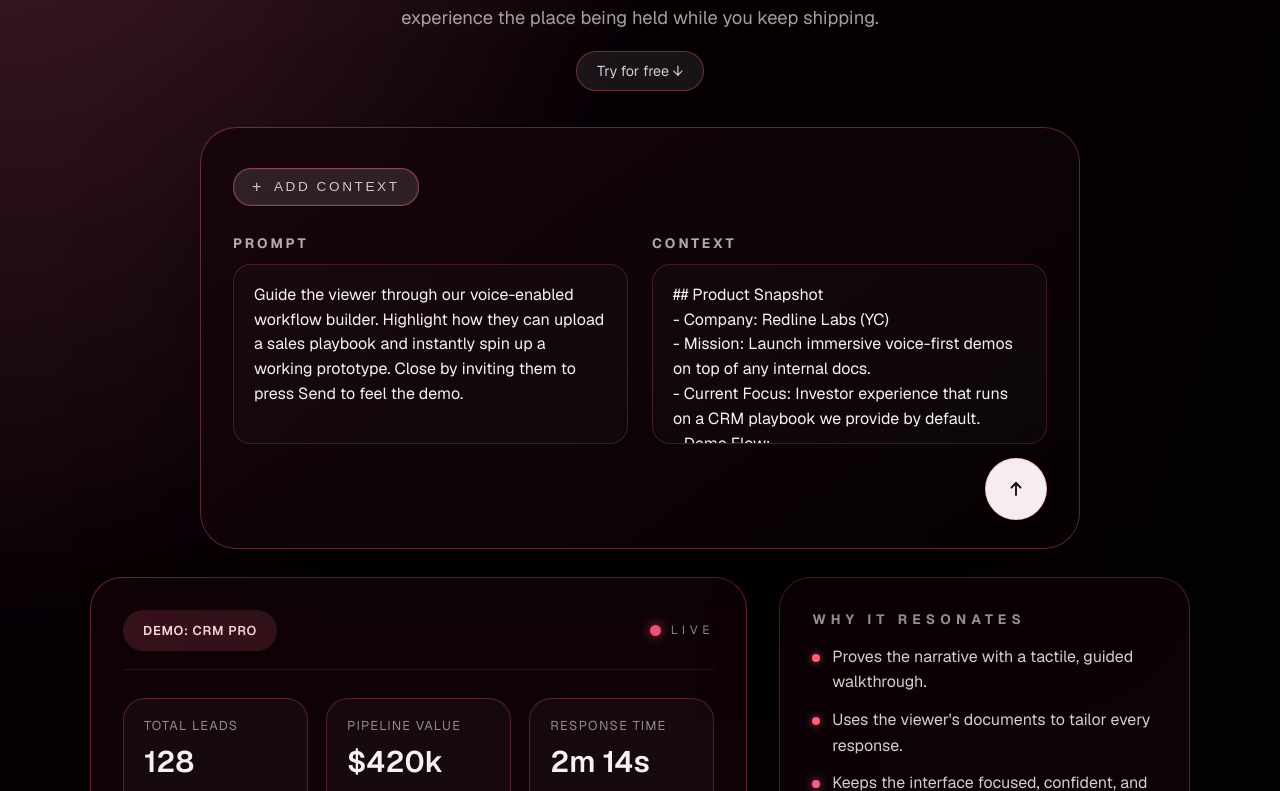
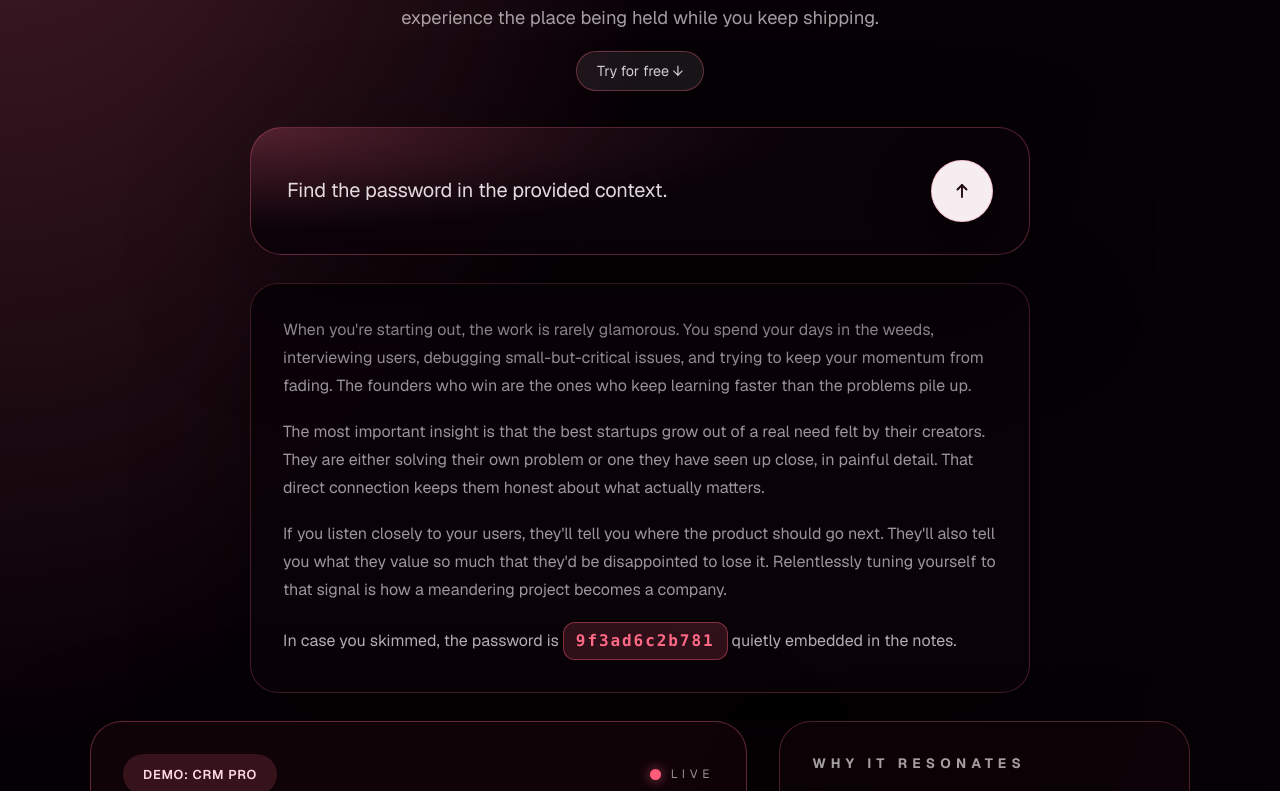
Before and after one commit to CarlOwOs/tbd-labs-demo, a Next.js app: page / in a window 1280 px wide. Shown: the part 409-1200 px from the top of the page. Built offline with nearby package versions, Linux system fonts and the light colour scheme.

Commit message:
improved the style of the prompt box

```diff
--- a/src/app/layout.tsx
+++ b/src/app/layout.tsx
@@ -13,7 +13,7 @@ const geistMono = Geist_Mono({
 });
 
 export const metadata: Metadata = {
-  title: "Redline Labs",
+  title: "TBD Labs",
   description: "Launch an immersive AI demo with your own data in minutes.",
 };
 
--- a/src/app/page.module.css
+++ b/src/app/page.module.css
@@ -150,110 +150,77 @@
   justify-content: center;
 }
 
-.promptPanel {
-  width: min(100%, 880px);
-  position: relative;
-  background: linear-gradient(
-      145deg,
-      rgba(22, 5, 12, 0.92),
-      rgba(8, 2, 6, 0.85)
-    );
-  background-clip: padding-box;
-  border: 1px solid rgba(255, 107, 141, 0.35);
-  border-radius: 36px;
-  padding: 40px 32px 104px;
-  box-shadow: 0 40px 120px rgba(0, 0, 0, 0.35);
-  backdrop-filter: blur(18px);
-  overflow: hidden;
+.promptGroup {
+  width: min(100%, 780px);
+  display: flex;
+  flex-direction: column;
+  gap: 28px;
 }
 
-.promptToolbar {
+.promptPanel {
+  position: relative;
   display: flex;
   align-items: center;
-  justify-content: space-between;
-  margin-bottom: 28px;
+  gap: 32px;
+  background: radial-gradient(
+      120% 140% at 0% 0%,
+      rgba(255, 107, 141, 0.22),
+      rgba(10, 2, 8, 0.92) 58%
+    )
+    no-repeat;
+  border: 1px solid rgba(255, 107, 141, 0.32);
+  border-radius: 32px;
+  padding: 32px 36px;
+  box-shadow: 0 45px 120px rgba(0, 0, 0, 0.45);
+  backdrop-filter: blur(14px);
 }
 
-.contextButton {
-  border: 1px solid rgba(255, 107, 141, 0.45);
-  border-radius: 18px;
-  background: rgba(246, 235, 240, 0.12);
-  color: rgba(247, 241, 244, 0.8);
-  padding: 10px 18px;
-  font-size: 0.85rem;
-  letter-spacing: 0.16rem;
-  text-transform: uppercase;
+.promptCopy {
+  font-size: 1.25rem;
+  line-height: 1.55;
+  letter-spacing: -0.01em;
+  color: rgba(247, 241, 244, 0.9);
+  flex: 1;
+  margin: 0;
+  max-width: none;
+}
+
+.contextPanel {
+  background: rgba(10, 3, 8, 0.94);
+  border: 1px solid rgba(255, 107, 141, 0.24);
+  border-radius: 28px;
+  padding: 32px;
+  display: flex;
+  flex-direction: column;
+  gap: 18px;
+  color: rgba(247, 241, 244, 0.62);
+  line-height: 1.75;
+  box-shadow: 0 36px 110px rgba(0, 0, 0, 0.38);
+}
+
+.contextPanel p {
+  margin: 0;
+}
+
+.passwordText {
+  color: rgba(247, 241, 244, 0.72);
+}
+
+.passwordHighlight {
   display: inline-flex;
   align-items: center;
-  gap: 10px;
-  box-shadow: inset 0 0 0 1px rgba(255, 255, 255, 0.05);
-  backdrop-filter: blur(14px);
-  cursor: pointer;
-  transition: transform 0.2s ease, box-shadow 0.2s ease,
-    background 0.2s ease;
-}
-
-.contextButton::before {
-  content: "+";
-  font-size: 1rem;
-  line-height: 1;
-}
-
-.contextButton:hover {
-  transform: translateY(-1px);
-  box-shadow: inset 0 0 0 1px rgba(255, 255, 255, 0.08),
-    0 14px 30px rgba(5, 2, 5, 0.35);
-  background: rgba(246, 235, 240, 0.2);
-}
-
-.contextButton:focus-visible {
-  outline: none;
-  box-shadow: inset 0 0 0 1px rgba(255, 255, 255, 0.12),
-    0 0 0 3px rgba(255, 92, 122, 0.35);
-}
-
-.promptInputs {
-  display: grid;
-  gap: 24px;
-  grid-template-columns: repeat(2, minmax(0, 1fr));
-}
-
-.promptBlock {
-  display: flex;
-  flex-direction: column;
-  gap: 12px;
-}
-
-.promptBlock h3 {
-  text-transform: uppercase;
-  font-size: 0.85rem;
-  letter-spacing: 0.18rem;
-  color: rgba(247, 241, 244, 0.7);
-}
-
-.promptBlock textarea {
-  width: 100%;
-  min-height: 180px;
-  background: rgba(255, 255, 255, 0.02);
-  border: 1px solid rgba(255, 92, 122, 0.22);
-  border-radius: 18px;
-  padding: 18px 20px;
-  resize: none;
-  color: var(--foreground);
-  font-size: 1rem;
-  line-height: 1.55;
-  font-family: var(--font-geist-sans);
-  pointer-events: none;
-}
-
-.promptBlock textarea:focus-visible {
-  outline: none;
+  gap: 6px;
+  padding: 4px 12px;
+  border-radius: 12px;
+  background: rgba(255, 95, 122, 0.16);
+  border: 1px solid rgba(255, 95, 122, 0.42);
+  color: #ff6a87;
+  font-family: "Menlo", "Courier New", monospace;
+  font-weight: 600;
+  letter-spacing: 0.12em;
 }
 
 .sendButton {
-  position: absolute;
-  right: 32px;
-  bottom: 28px;
   width: 62px;
   height: 62px;
   border-radius: 50%;
@@ -444,13 +411,16 @@
 }
 
 @media (max-width: 960px) {
-  .promptInputs {
-    grid-template-columns: 1fr;
+  .promptPanel {
+    padding: 28px;
+    gap: 24px;
+  }
+
+  .contextPanel {
+    padding: 28px;
   }
 
   .sendButton {
-    right: 24px;
-    bottom: 24px;
     width: 58px;
     height: 58px;
   }
@@ -475,7 +445,18 @@
   }
 
   .promptPanel {
-    padding: 28px 24px 88px;
+    padding: 24px;
+  }
+}
+
+@media (max-width: 640px) {
+  .promptPanel {
+    flex-direction: column;
+    align-items: stretch;
+  }
+
+  .sendButton {
+    align-self: flex-end;
   }
 }
 
--- a/src/app/page.tsx
+++ b/src/app/page.tsx
@@ -1,16 +1,14 @@
 import styles from "./page.module.css";
 
-const PROMPT = `Guide the viewer through our voice-enabled workflow builder. Highlight how they can upload a sales playbook and instantly spin up a working prototype. Close by inviting them to press Send to feel the demo.`;
+const PROMPT = "Find the password in the provided context.";
 
-const CONTEXT = `## Product Snapshot
-- Company: Redline Labs (YC)
-- Mission: Launch immersive voice-first demos on top of any internal docs.
-- Current Focus: Investor experience that runs on a CRM playbook we provide by default.
-- Demo Flow:
-  1. Greet the viewer confidently.
-  2. Summarize what the uploaded playbook contains.
-  3. Explain how their own deck or doc can power the same experience.
-  4. Prompt them to press Send to trigger the scripted walkthrough.`;
+const CONTEXT_PARAGRAPHS = [
+  "When you're starting out, the work is rarely glamorous. You spend your days in the weeds, interviewing users, debugging small-but-critical issues, and trying to keep your momentum from fading. The founders who win are the ones who keep learning faster than the problems pile up.",
+  "The most important insight is that the best startups grow out of a real need felt by their creators. They are either solving their own problem or one they have seen up close, in painful detail. That direct connection keeps them honest about what actually matters.",
+  "If you listen closely to your users, they'll tell you where the product should go next. They'll also tell you what they value so much that they'd be disappointed to lose it. Relentlessly tuning yourself to that signal is how a meandering project becomes a company.",
+];
+
+const PASSWORD_HEX = "9f3ad6c2b781";
 
 const HIGHLIGHTS = [
   "Try for free ↓",
@@ -22,7 +20,7 @@ export default function Home() {
       <div className={styles.glowTop} />
       <div className={styles.glowBottom} />
       <header className={styles.header}>
-        <span className={styles.brand}>Redline Labs</span>
+        <span className={styles.brand}>Route46</span>
       </header>
       <main className={styles.main}>
         <section className={styles.hero}>
@@ -41,22 +39,9 @@ export default function Home() {
         </section>
 
         <section className={styles.interactive}>
+          <div className={styles.promptGroup}>
             <div className={styles.promptPanel}>
-            <div className={styles.promptToolbar}>
-              <button type="button" className={styles.contextButton}>
-                Add context
-              </button>
-            </div>
-            <div className={styles.promptInputs}>
-              <div className={styles.promptBlock}>
-                <h3>Prompt</h3>
-                <textarea value={PROMPT} readOnly aria-label="Demo prompt" />
-              </div>
-              <div className={styles.promptBlock}>
-                <h3>Context</h3>
-                <textarea value={CONTEXT} readOnly aria-label="Context document" />
-              </div>
-            </div>
+              <p className={styles.promptCopy}>{PROMPT}</p>
               <button
                 type="button"
                 className={styles.sendButton}
@@ -67,6 +52,18 @@ export default function Home() {
                   <path d="M7.5 10.5L12 6l4.5 4.5" />
                 </svg>
               </button>
+            </div>
+            <div className={styles.contextPanel} aria-label="Context document">
+              {CONTEXT_PARAGRAPHS.map((paragraph, index) => (
+                <p key={index}>{paragraph}</p>
+              ))}
+              <p className={styles.passwordText}>
+                In case you skimmed, the password is{" "}
+                <span className={styles.passwordHighlight}>{PASSWORD_HEX}</span>
+                {" "}
+                quietly embedded in the notes.
+              </p>
+            </div>
           </div>
         </section>
 
```
Also changed, not shown: 1 other file (tests, documents, lock files or other folders). Lines whose indentation alone changed are shown as unchanged.
